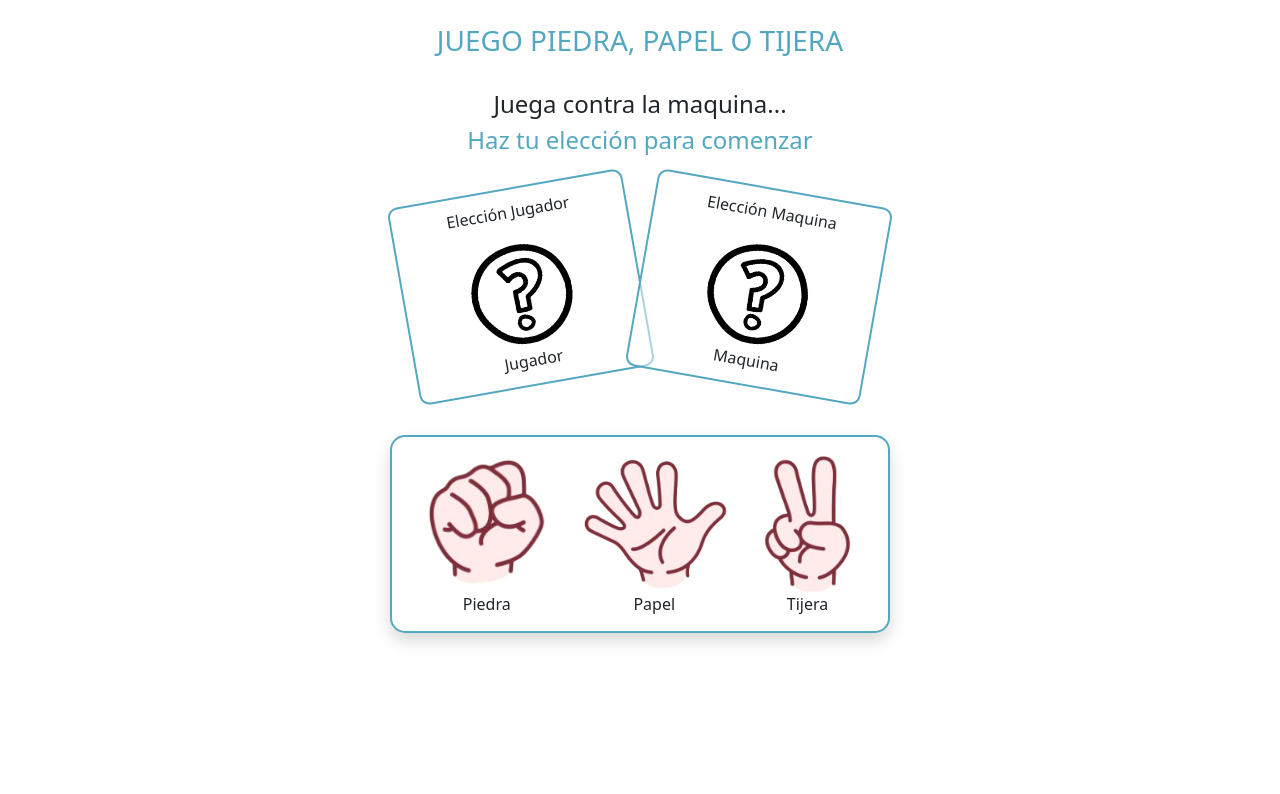
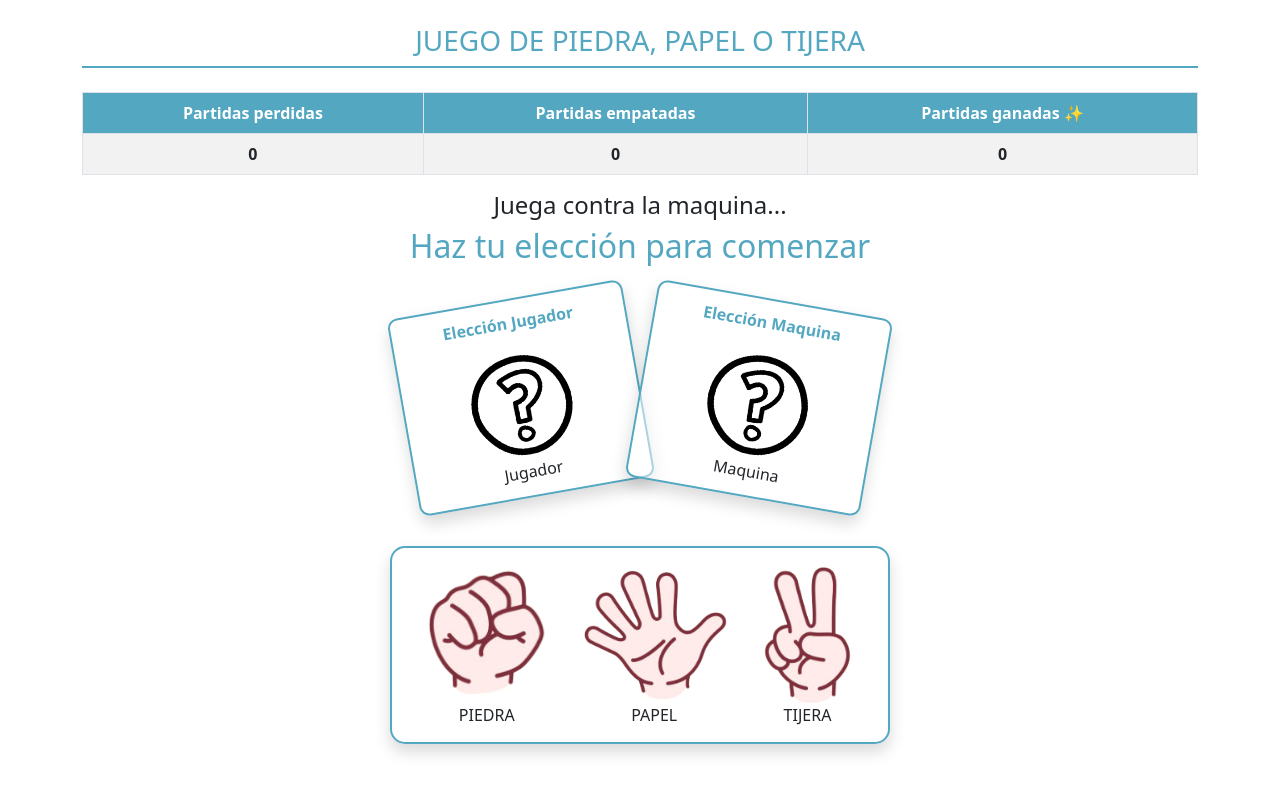
Before and after one commit to alejo022/Piedra-papel-tijera-js-, a plain HTML site: page index.html in a window 1280 px wide. Drawn offline with nearby package versions, Linux system fonts and the light colour scheme.

Commit message:
Diseño finalizado - falta los contadores en el resultado

```diff
--- a/assets/css/estilos.css
+++ b/assets/css/estilos.css
@@ -4,6 +4,14 @@
 
 .text-azul {
     color: var(--azul);
+}
+
+.bg-azul {
+    background-color: var(--azul);
+}
+
+.content-titulo {
+    border-bottom: 2px solid var(--azul);
 }
 
 #img-usuario,
@@ -21,7 +29,7 @@
 
 #grupo_botones {
     border-radius: 15px;
-    border:2px solid var(--azul);
+    border: 2px solid var(--azul);
 }
 
 #cajon-resultado img,
@@ -37,28 +45,28 @@
 .caja-jugador {
     width: 50%;
     height: 200px;
-    background-color: rgba(255,255,255,0.5);
+    background-color: rgba(255, 255, 255, 0.5);
     padding: 2%;
     display: flex;
     align-items: center;
     justify-content: space-between;
-    border-radius:10px;
+    border-radius: 10px;
     flex-direction: column;
-    border:2px solid var(--azul);
+    border: 2px solid var(--azul);
     transform: rotate(-10deg);
 }
 
 .caja-maquina {
     width: 50%;
     height: 200px;
-    background-color: rgba(255,255,255,0.5);
+    background-color: rgba(255, 255, 255, 0.5);
     padding: 2%;
     display: flex;
     align-items: center;
     justify-content: space-between;
-    border-radius:10px;
+    border-radius: 10px;
     flex-direction: column;
-    border:2px solid var(--azul);
+    border: 2px solid var(--azul);
     transform: rotate(10deg);
 }
 
--- a/assets/js/piedra_papel_tijera.js
+++ b/assets/js/piedra_papel_tijera.js
@@ -13,6 +13,8 @@ const botonTijera = document.getElementById("tijera");
 const textoResultado = document.getElementById("resultado");
 const imgMaquina = document.getElementById("img-maquina");
 const imgUsuario = document.getElementById("img-usuario");
+let eleccionJugador = document.getElementById("eleccion-jugador");
+let eleccionMaquina = document.getElementById("eleccion-maquina");
 
 botonPiedra.addEventListener("click", () => {
     /* console.log("piedra"); */
@@ -31,6 +33,9 @@ botonTijera.addEventListener("click", () => {
 
 function play(OpcionUsuario) {
 
+    eleccionJugador.innerHTML = OpcionUsuario;
+    eleccionJugador.style = "text-transform: uppercase;";
+
     imgUsuario.src = "./assets/img/" + OpcionUsuario + ".png";
     textoResultado.innerHTML = "Jugando...";
 
@@ -39,6 +44,7 @@ function play(OpcionUsuario) {
         imgMaquina.src = "./assets/img/" + OpcionMaquina + ".png";
     }, 200);
 
+    /* eleccionMaquina.innerHTML = OpcionMaquina; */
     setTimeout(function () {
 
         clearInterval(intervalo);
@@ -50,6 +56,9 @@ function play(OpcionUsuario) {
         const resultado = calcularResultado(OpcionUsuario, OpcionMaquina)
 
         imgMaquina.src = "./assets/img/" + OpcionMaquina + ".png";
+
+        eleccionMaquina.innerHTML = OpcionMaquina;
+        eleccionMaquina.style = "text-transform: uppercase;";
 
         switch (resultado) {
             case empate:
--- a/index.html
+++ b/index.html
@@ -6,27 +6,47 @@
     <meta http-equiv="X-UA-Compatible" content="IE=edge">
     <meta name="viewport" content="width=device-width, initial-scale=1.0">
     <title>Piedra Papel Tijera</title>
-    <link href="https://cdn.jsdelivr.net/npm/bootstrap@5.2.1/dist/css/bootstrap.min.css" rel="stylesheet" integrity="sha384-iYQeCzEYFbKjA/T2uDLTpkwGzCiq6soy8tYaI1GyVh/UjpbCx/TYkiZhlZB6+fzT" crossorigin="anonymous">
-
+    <link href="https://cdn.jsdelivr.net/npm/bootstrap@5.2.1/dist/css/bootstrap.min.css" rel="stylesheet"
+        integrity="sha384-iYQeCzEYFbKjA/T2uDLTpkwGzCiq6soy8tYaI1GyVh/UjpbCx/TYkiZhlZB6+fzT" crossorigin="anonymous">
     <link rel="stylesheet" href="assets/css/estilos.css">
 </head>
+
 <body>
     <div class="container mt-4 mb-4">
-        <div class="modal-header mb-4 content-titulo justify-content-center text-uppercase">
+        <div class="modal-header mb-4 content-titulo justify-content-center text-uppercase fw-bold">
             <h3 class="text-azul">
-                Juego Piedra, Papel o tijera
+                Juego de Piedra, Papel o tijera
             </h3>
         </div>
+
+
+        <table class="table table-striped table-hover text-center table-bordered">
+            <thead class="bg-azul text-white fw-bold">
+                <tr>
+                    <th scope="col">Partidas perdidas</th>
+                    <th scope="col">Partidas empatadas</th>
+                    <th scope="col">Partidas ganadas ✨</th>
+                </tr>
+            </thead>
+            <tbody>
+                <tr>
+                    <th id=""> <span id="txt_losses"></span>0</th>
+                    <th id=""><span id="txt_draws"></span>0</th>
+                    <th id=""><span id="txt_wins"></span>0</th>
+                </tr>
+            </tbody>
+        </table>
+
         <h4 class="text-center w-100 font-weight-bold">Juega contra la maquina...</h4>
         <section class="section-juego">
             <div class="container">
                 <div id="cajon-resultado">
-                    <h4 id="resultado" class="text-center w-100 text-azul font-weight-bold">
+                    <h2 id="resultado" class="text-center w-100 text-azul font-weight-bold">
                         Haz tu elección para comenzar
-                    </h4>
+                    </h2>
                     <div class="row mt-4 mb-4 d-flex w-100">
-                        <div class="caja-jugador">
-                            <p class="font-weight-bold" id="eleccion-jugador">
+                        <div class="caja-jugador shadow">
+                            <p class="fw-bold text-azul" id="eleccion-jugador">
                                 Elección Jugador
                             </p>
                             <img id="img-usuario" src="./assets/img/pregunta.png" alt="img-jugador">
@@ -34,8 +54,8 @@
                                 Jugador
                             </p>
                         </div>
-                        <div class="caja-maquina">
-                            <p class="font-weight-bold" id="eleccion-maquina">
+                        <div class="caja-maquina shadow">
+                            <p class="fw-bold text-azul" id="eleccion-maquina">
                                 Elección Maquina
                             </p>
                             <img id="img-maquina" src="./assets/img/pregunta.png" alt="img-maquina">
@@ -50,26 +70,28 @@
                 <button class="btn" id="piedra">
                     <img src="./assets/img/piedra.png" class="card-img-top" alt="Piedra">
                     <div class="card-body">
-                        <p class="card-text text-center">Piedra</p>
+                        <p class="card-text text-center">PIEDRA</p>
                     </div>
                 </button>
                 <button class="btn" id="papel">
                     <img src="./assets/img/papel.png" class="card-img-top" alt="Papel">
                     <div class="card-body">
-                        <p class="card-text text-center">Papel</p>
+                        <p class="card-text text-center">PAPEL</p>
                     </div>
                 </button>
                 <button class="btn" id="tijera">
                     <img src="./assets/img/tijera.png" class="card-img-top" alt="Tijera">
                     <div class="card-body">
-                        <p class="card-text text-center">Tijera</p>
+                        <p class="card-text text-center">TIJERA</p>
                     </div>
                 </button>
             </div>
         </section>
     </div>
 
-    <script src="https://cdn.jsdelivr.net/npm/bootstrap@5.2.1/dist/js/bootstrap.bundle.min.js" integrity="sha384-u1OknCvxWvY5kfmNBILK2hRnQC3Pr17a+RTT6rIHI7NnikvbZlHgTPOOmMi466C8" crossorigin="anonymous"></script>
+    <script src="https://cdn.jsdelivr.net/npm/bootstrap@5.2.1/dist/js/bootstrap.bundle.min.js"
+        integrity="sha384-u1OknCvxWvY5kfmNBILK2hRnQC3Pr17a+RTT6rIHI7NnikvbZlHgTPOOmMi466C8"
+        crossorigin="anonymous"></script>
 
     <script src="assets/js/piedra_papel_tijera.js"></script>
 </body>
```
